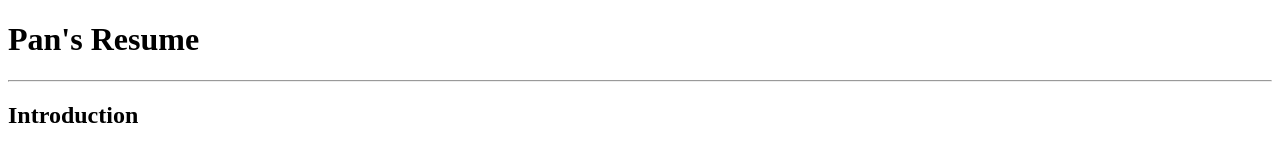
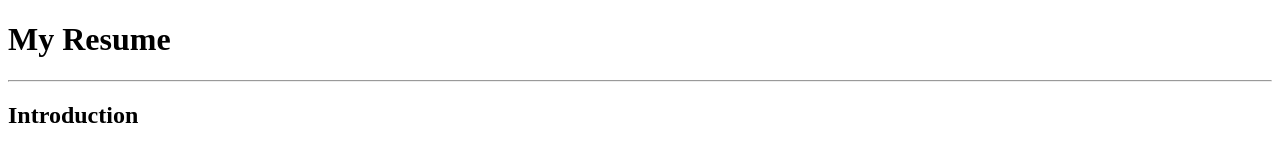
Before and after one commit to Megadebt/html-portfolio, a plain HTML site: page index.html in a window 1280 px wide. Shown: the top 160 px of the page. Drawn offline with Linux system fonts and the light colour scheme.

Commit message:
Update index.html

```diff
--- a/index.html
+++ b/index.html
@@ -6,7 +6,7 @@
     <title>My Resume</title>
   </head>
   <body>
-    <h1>Pan's Resume</h1>
+    <h1>My Resume</h1>
     <hr />
     <h2>Introduction</h2>
     <img src="./assets/img/avatar.png" height="200"/>
```
